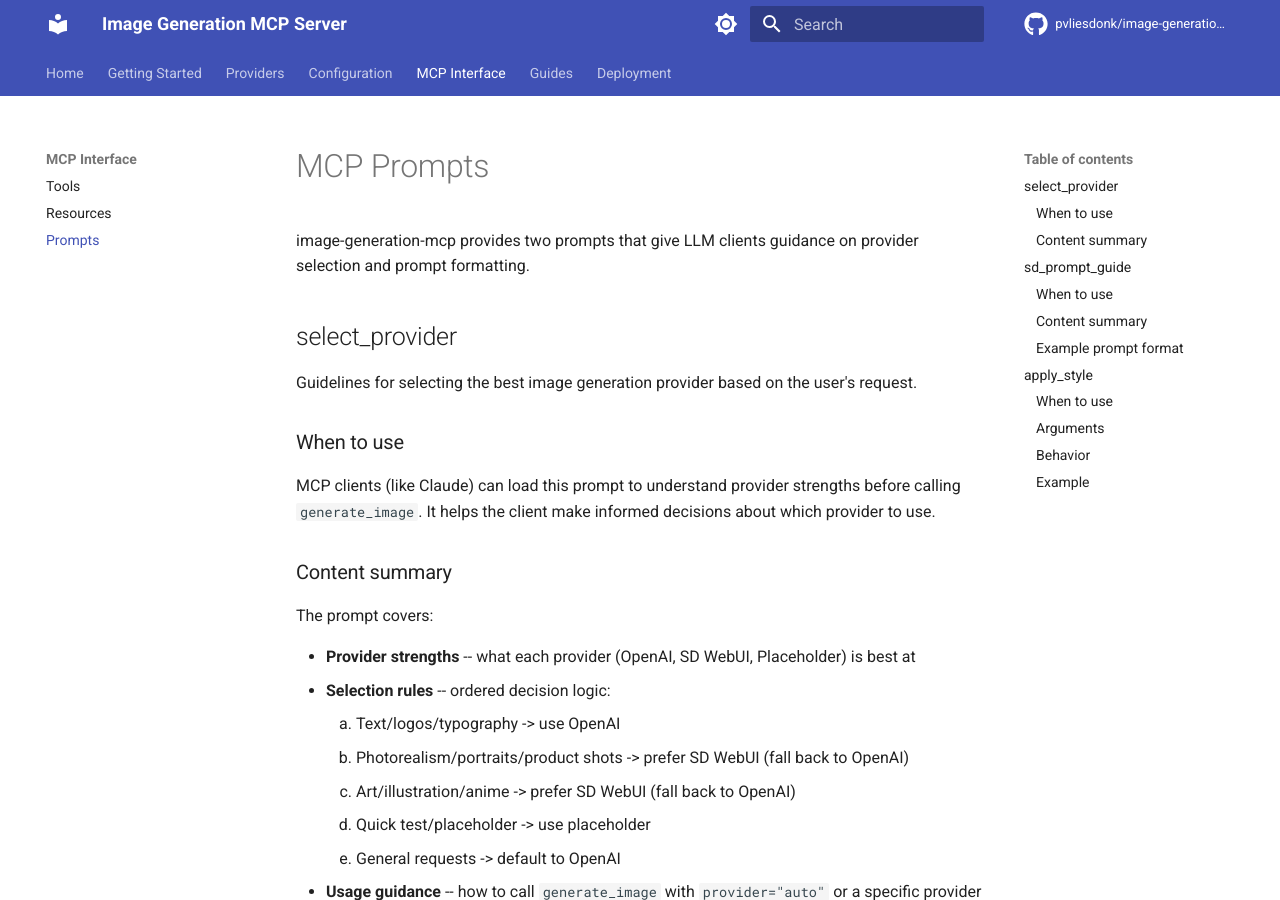
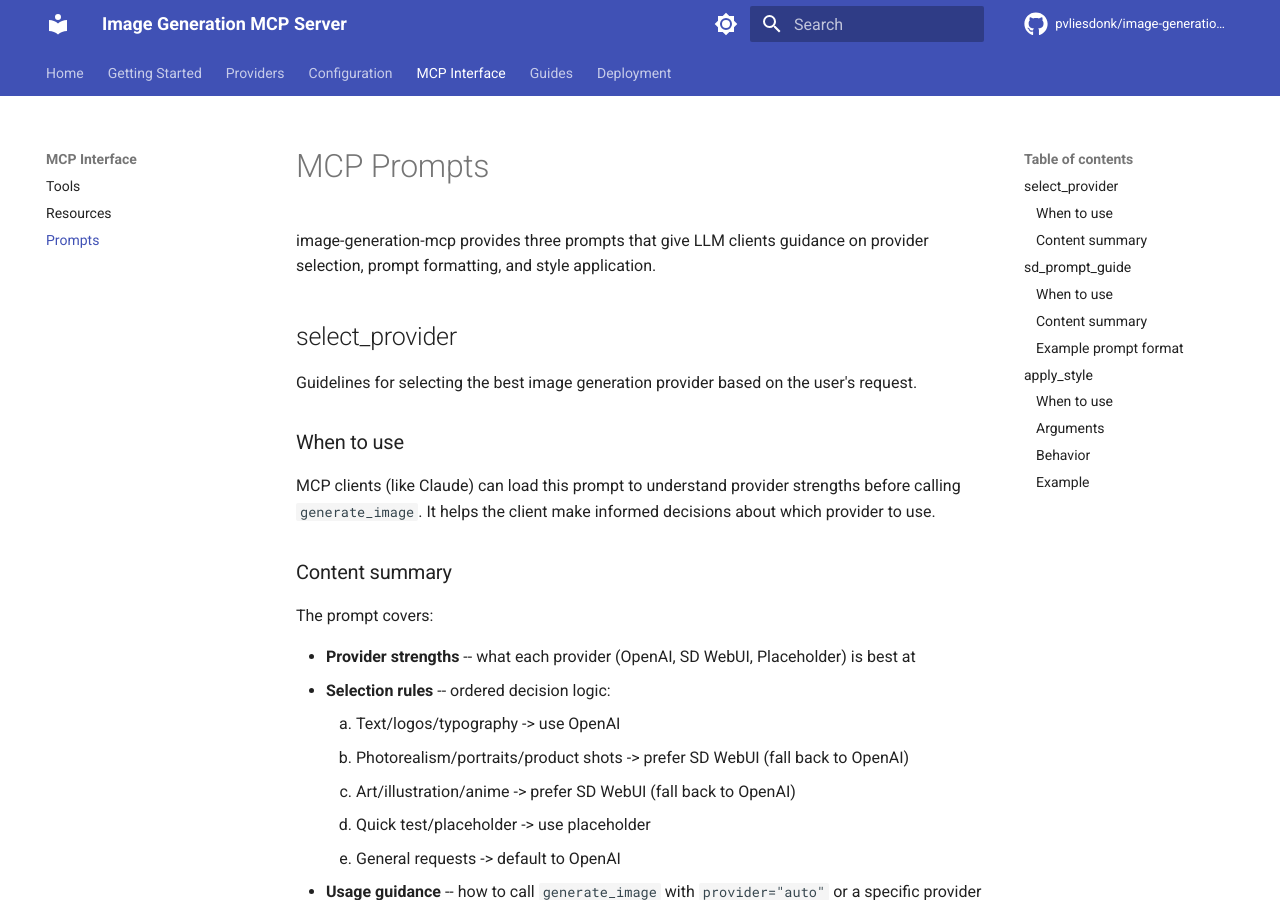
Before and after one commit to pvliesdonk/image-generation-mcp, an MkDocs documentation site: the page built from docs/prompts.md, in a window 1280 px wide and 900 px high. Built offline with MkDocs 1.6.1 and Material for MkDocs 9.7.7, drawn with Linux system fonts in a browser that asks for light colours; comment, search, counter and statistics services are not loaded.

Commit message:
docs: fix prompts.md intro to count all three prompts (#163)
The intro said "two prompts" but apply_style was added in the style
library PR, making it three.

https://claude.ai/code/session_01YNXACA9pjK29wKi7TnsrZx

Co-authored-by: Claude <noreply@anthropic.com>

```diff
--- a/docs/prompts.md
+++ b/docs/prompts.md
@@ -1,6 +1,6 @@
 # MCP Prompts
 
-image-generation-mcp provides two prompts that give LLM clients guidance on provider selection and prompt formatting.
+image-generation-mcp provides three prompts that give LLM clients guidance on provider selection, prompt formatting, and style application.
 
 ## select_provider
 
```
